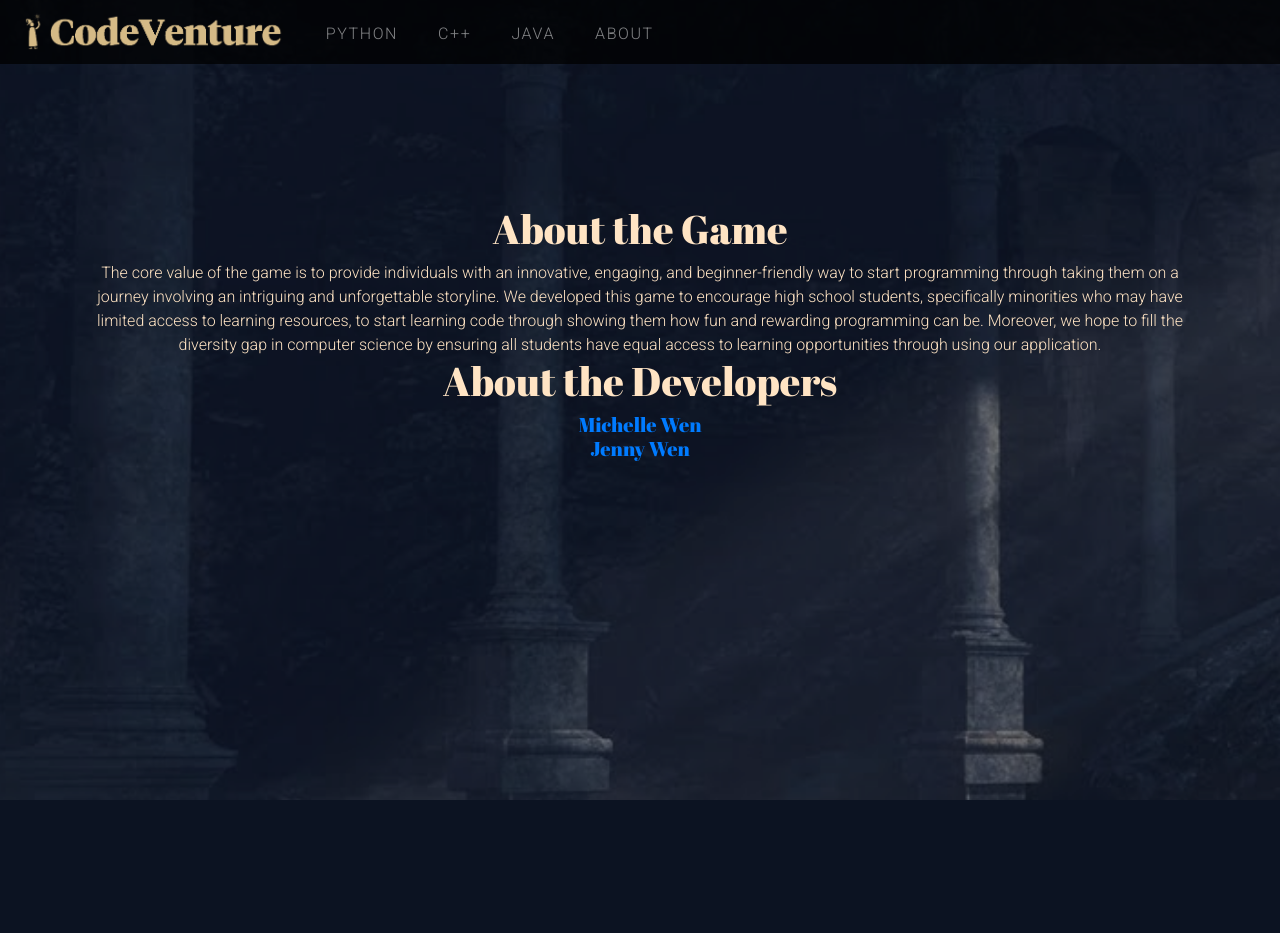
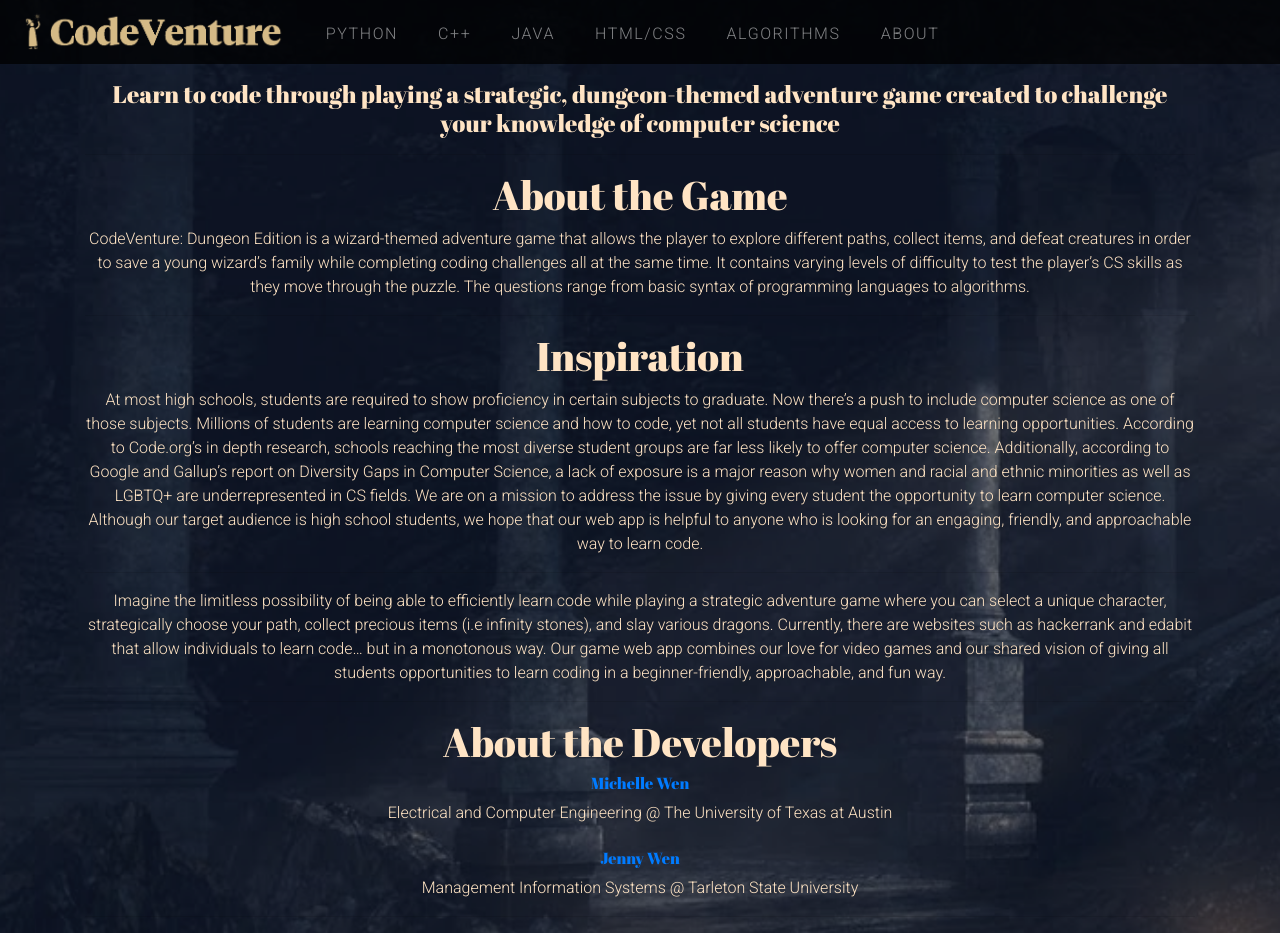
Before and after one commit to michellewen3/CodeVenture, a Flask app: page /about in a window 1280 px wide. Before the commit the page ends 800 px from the top, so only its background shows below. Run offline with Flask 2, Linux system fonts and the light colour scheme; some libraries are stand-ins or nearby versions.

Commit message:
updated about page and fixed minor bugs

```diff
--- a/static/base.css
+++ b/static/base.css
@@ -551,7 +551,6 @@ pre code {
 #about {
     color: bisque;
     text-align: center;
-    padding-top: 10%;
 }
 .overlay{
     position:fixed;
--- a/templates/14_keydoor.html
+++ b/templates/14_keydoor.html
@@ -8,7 +8,6 @@
         <img class="map_image" src="/static/img/area14.jpg" alt="Area 14" />
 
         {% if not session['red_key'] %}
-            <p id="comment">The red key is needed to open the gate.</p>
             {% if prevpage == '13' %}
             <a
                 class="img-responsive itemhover"
--- a/templates/about.html
+++ b/templates/about.html
@@ -4,17 +4,32 @@
 {% block body %}
 
 <div id="about" class="container">
-
+    <h4>Learn to code through playing a strategic, dungeon-themed adventure game created to challenge your knowledge of computer science</h4>
+    <hr>
     <h1>About the Game</h1>
     <h7>
-        The core value of the game is to provide individuals with an innovative, engaging, and beginner-friendly way to start programming through taking them on a journey involving an intriguing and unforgettable storyline. We developed this game to encourage high school students, specifically minorities who may have limited access to learning resources, to start learning code through showing them how fun and rewarding programming can be. Moreover, we hope to fill the diversity gap in computer science by ensuring all students have equal access to learning opportunities through using our application.
+        CodeVenture: Dungeon Edition is a wizard-themed adventure game that allows the player to explore different paths, collect items, and defeat creatures in order to save a young wizard’s family while completing coding challenges all at the same time. It contains varying levels of difficulty to test the player’s CS skills as they move through the puzzle. The questions range from basic syntax of programming languages to algorithms.
     </h7>
+    <hr>
+    <h1>Inspiration</h1>
+    <h7>
+        At most high schools, students are required to show proficiency in certain subjects to graduate. Now there’s a push to include computer science as one of those subjects. Millions of students are learning computer science and how to code, yet not all students have equal access to learning opportunities. According to Code.org’s in depth research, schools reaching the most diverse student groups are far less likely to offer computer science. Additionally, according to Google and Gallup’s report on Diversity Gaps in Computer Science, a lack of exposure is a major reason why women and racial and ethnic minorities as well as LGBTQ+ are underrepresented in CS fields. We are on a mission to address the issue by giving every student the opportunity to learn computer science. Although our target audience is high school students, we hope that our web app is helpful to anyone who is looking for an engaging, friendly, and approachable way to learn code.
+    </h7>
+    <br>
+    <hr>
+    <h7>
+        Imagine the limitless possibility of being able to efficiently learn code while playing a strategic adventure game where you can select a unique character, strategically choose your path, collect precious items (i.e infinity stones), and slay various dragons. Currently, there are websites such as hackerrank and edabit that allow individuals to learn code… but in a monotonous way. Our game web app combines our love for video games and our shared vision of giving all students opportunities to learn coding in a beginner-friendly, approachable, and fun way.
+    </h7>
+    <hr>
     <h1>About the Developers</h1>
-    <h5>
-        <a href="https://www.linkedin.com/in/wenmichelle/">Michelle Wen</a>
-        <br>
-        <a href="https://www.linkedin.com/in/jennifer-wen/">Jenny Wen</a>
-    </h5>
+    <h6><a href="https://www.linkedin.com/in/wenmichelle/">Michelle Wen</a></h6>
+    <h7>Electrical and Computer Engineering @ The University of Texas at Austin</h7>
+    <br>
+    <br>
+    <h6><a href="https://www.linkedin.com/in/jennifer-wen/">Jenny Wen</a></h6>
+    <h7>Management Information Systems @ Tarleton State University</h7>
+    <br>
+    <hr>
 </div>
 
 {% endblock %}
--- a/templates/base.html
+++ b/templates/base.html
@@ -28,13 +28,19 @@
       <div class="collapse navbar-collapse" id="collapsibleNavbar">
         <ul class="navbar-nav">
           <li class="nav-item">
-            <a class="nav-link" href="#">Python</a>
+            <a class="nav-link" href="{{ url_for('landing_page') }}">Python</a>
           </li>
           <li class="nav-item">
             <a class="nav-link" href="{{ url_for('comingsoon') }}">C++</a>
           </li>
           <li class="nav-item">
             <a class="nav-link" href="{{ url_for('comingsoon') }}">Java</a>
+          </li>
+          <li class="nav-item">
+            <a class="nav-link" href="{{ url_for('comingsoon') }}">HTML/CSS</a>
+          </li>
+          <li class="nav-item">
+            <a class="nav-link" href="{{ url_for('comingsoon') }}">Algorithms</a>
           </li>
           <li class="nav-item">
             <a class="nav-link" href="{{ url_for('about') }}">About</a>
```
